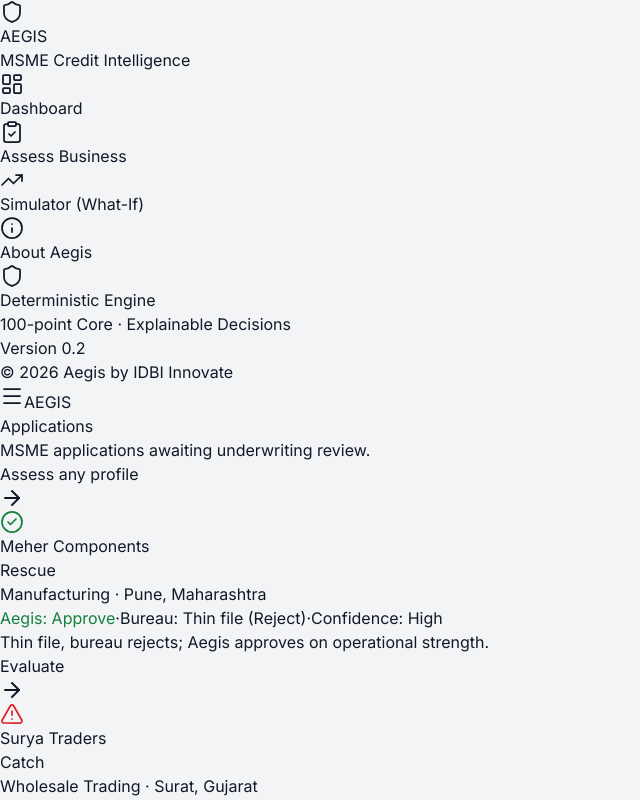
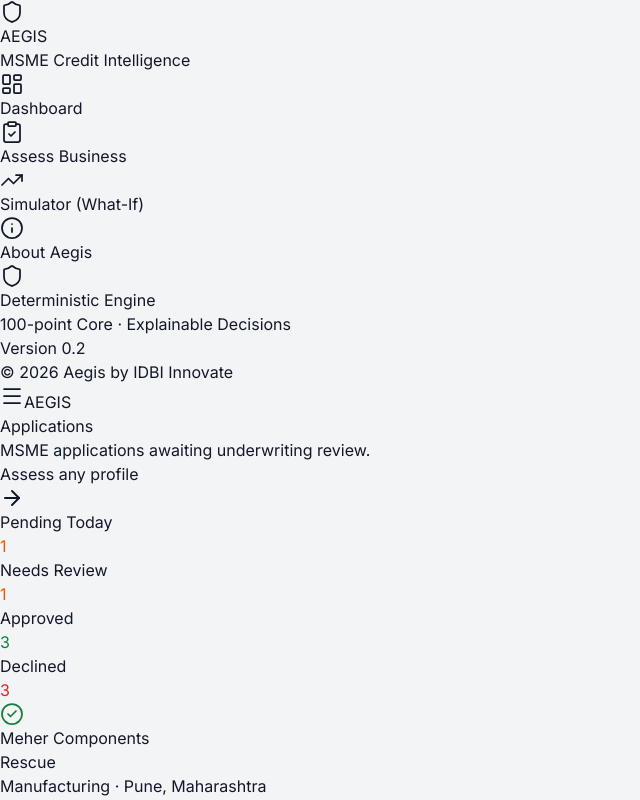
Before and after one commit to tharun0648/idbi-aegis-app, a Next.js app: page /dashboard in a window 1280 px wide. Shown: the top 800 px of the page, without its empty margins (0-640 px from the left). Built offline with nearby package versions, Linux system fonts and the light colour scheme.

Commit message:
fix: uncomment KpiRow import and render it in the Dashboard component

```diff
--- a/src/app/(app)/dashboard/page.tsx
+++ b/src/app/(app)/dashboard/page.tsx
@@ -3,7 +3,7 @@ import { ArrowRight } from "lucide-react";
 import { listBusinessSummaries } from "@/engine/assessmentAdapter";
 import { VERDICT_VISUAL } from "@/presentation/verdict";
 import { BUSINESS_PRESENTATION, DEMO_INSIGHT } from "@/data/presentation";
-// import KpiRow from "@/components/dashboard/KpiRow";
+import KpiRow from "@/components/dashboard/KpiRow";
 
 const bureauLabel: Record<string, string> = { reject: "Reject", borderline: "Borderline", approvable: "Approvable" };
 
@@ -25,9 +25,9 @@ export default function Dashboard() {
         </Link>
       </div>
 
-{/*       <div className="mt-6">
+       <div className="mt-6">
         <KpiRow businesses={businesses} />
-      </div> */}
+      </div>
 
       <ul className="mt-6 grid grid-cols-1 gap-4 lg:grid-cols-2">
         {businesses.map(({ meta, recommendation, decisionConfidence }) => {
```
